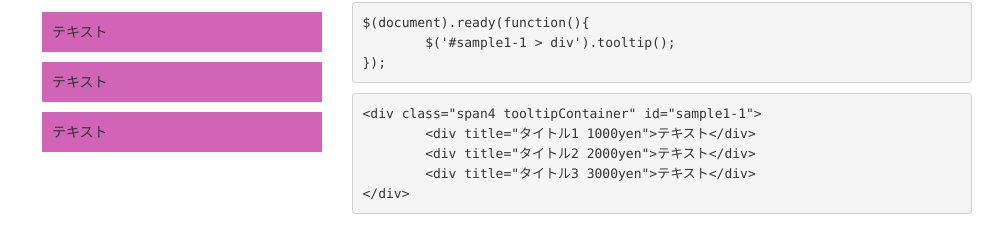
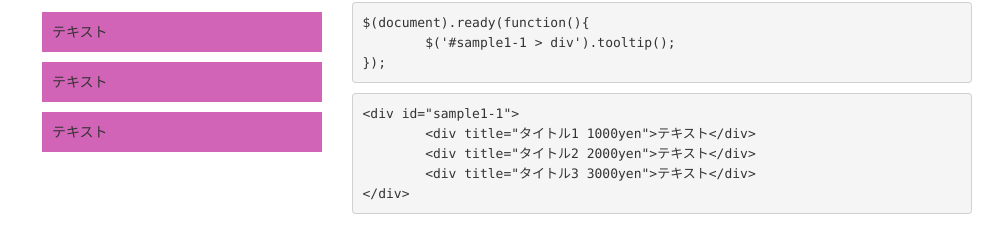
Before and after one commit to rin316/jquery.tooltip, a plain HTML site: page index.html in a window 1280 px wide. Shown: the part 555-800 px from the top of the page, without its empty margins (138-1141 px from the left). Drawn offline with Linux system fonts and the light colour scheme.

Commit message:
sample 修正

```diff
--- a/index.html
+++ b/index.html
@@ -52,7 +52,7 @@ $(document).ready(function(){
 });
 </pre>
 <pre>
-&lt;div class="span4 tooltipContainer" id="sample1-1"&gt;
+&lt;div id="sample1-1"&gt;
 	&lt;div title="タイトル1 1000yen"&gt;テキスト&lt;/div&gt;
 	&lt;div title="タイトル2 2000yen"&gt;テキスト&lt;/div&gt;
 	&lt;div title="タイトル3 3000yen"&gt;テキスト&lt;/div&gt;
```
